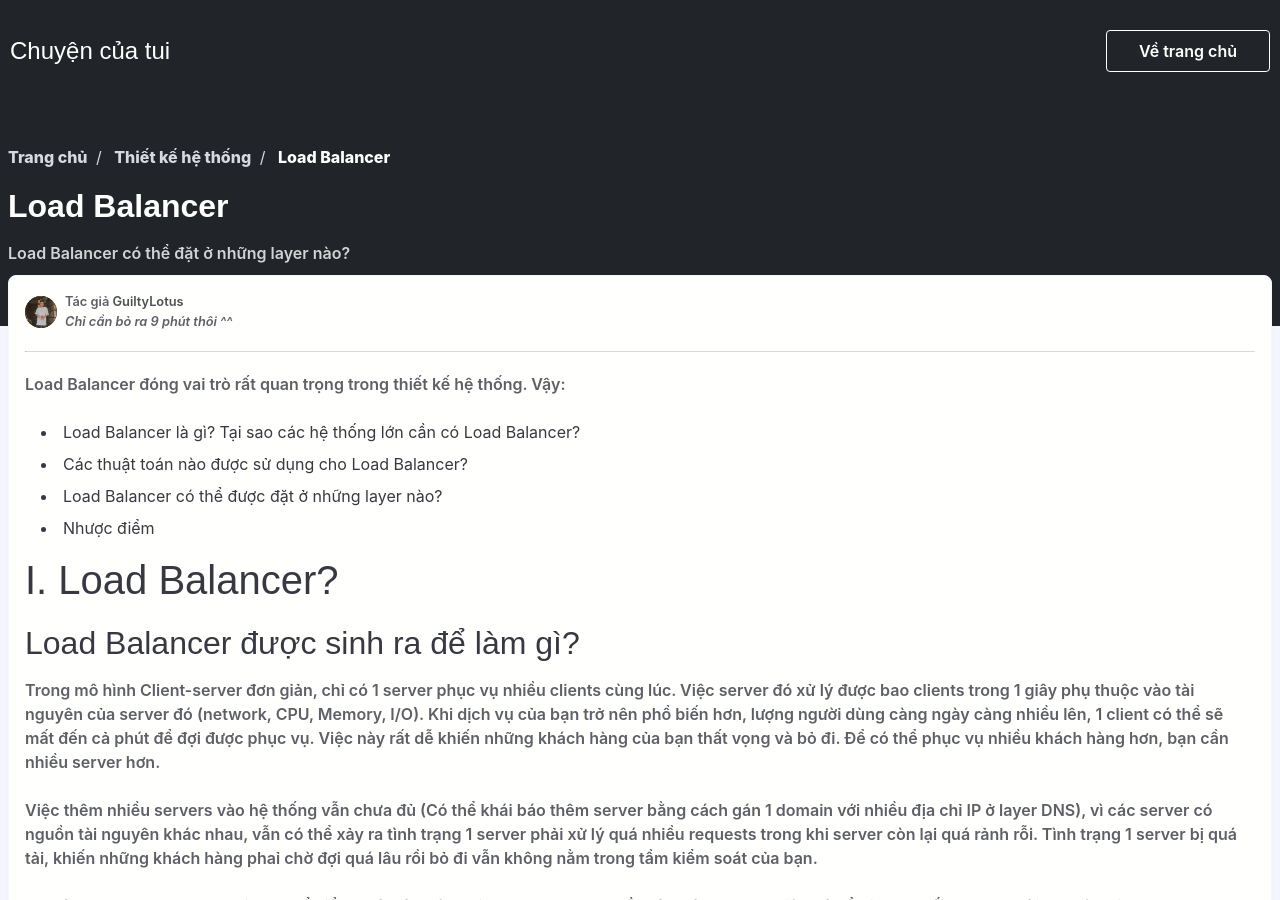
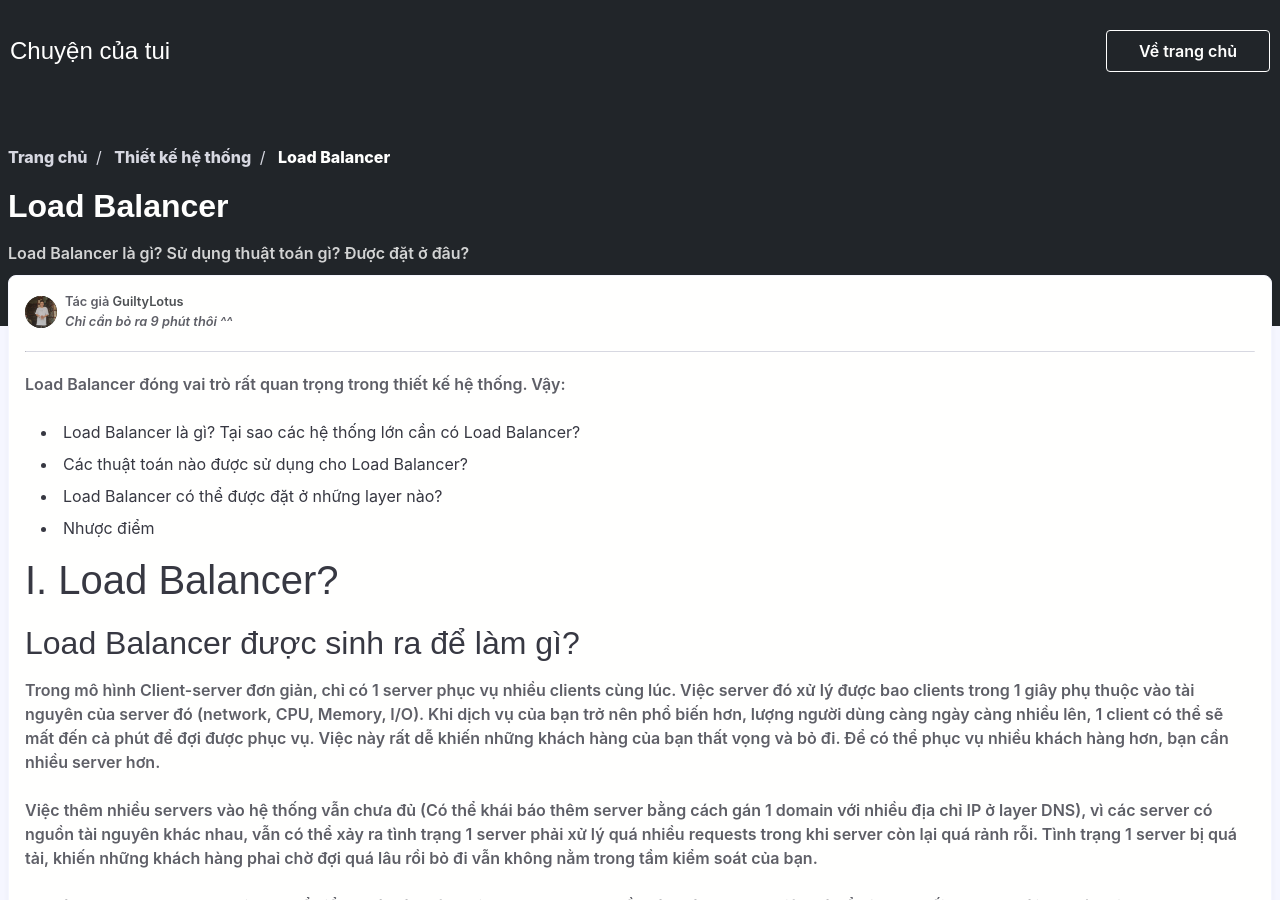
Before and after one commit to guiltylotus/blog, a Jekyll site: the page built from _posts/System Design/2020-05-22-load-balancer-3.md, in a window 1280 px wide and 900 px high. Built offline with Jekyll 4.4.1, drawn with Linux system fonts in a browser that asks for light colours; nearby versions of some CDN libraries; some web fonts are replaced; comment, search, counter and statistics services are not loaded; some of the changed text lies outside the part shown.

Commit message:
load balancer

```diff
--- a/_posts/System Design/2020-05-22-load-balancer-3.md
+++ b/_posts/System Design/2020-05-22-load-balancer-3.md
@@ -3,7 +3,7 @@ layout: post
 title: "Load Balancer"
 category: system-design
 author: lotus
-short-description: Load Balancer có thể đặt ở những layer nào?
+short-description: Load Balancer là gì? Sử dụng thuật toán gì? Được đặt ở đâu?
 ---
 
 -----
@@ -116,7 +116,9 @@ DNS sẽ thực hiện chia requests vào các server theo thuật toán Round-R
 
 ## 2. Ở giữa Client và Server
 ## 3. Ở giữa Server và Database
+## 4. Có thể là software
 
 # IV. Nhược điểm
 
 ## Single point of failure
+## Latency
```
